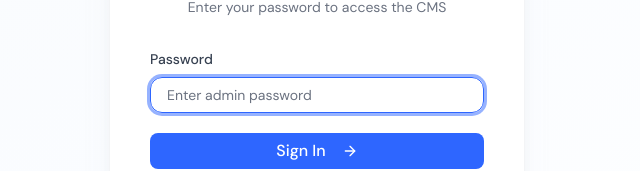
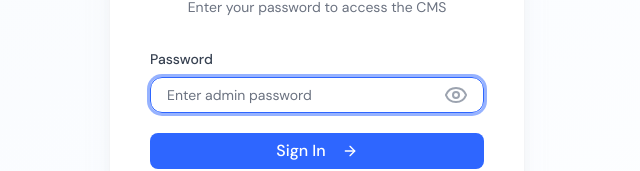
Before and after one commit to mahmadcoder/physician-meds, a React (Vite) app: page /pm-portal-x9k2 in a window 1280 px wide. Shown: the part 377-548 px from the top of the page, without its empty margins (323-963 px from the left). Built offline with nearby package versions, Linux system fonts and the light colour scheme.

Commit message:
Update Ui admin login

```diff
--- a/src/pages/admin/AdminDashboardPage.tsx
+++ b/src/pages/admin/AdminDashboardPage.tsx
@@ -39,6 +39,7 @@ const AdminDashboardPage = () => {
   usePageTitle("Admin Dashboard");
   const [datePreset, setDatePreset] = useState<DatePreset>("this-month");
   const [dateRange, setDateRange] = useState<DateRange>(() => presetToRange("this-month"));
+  const [showLogoutConfirm, setShowLogoutConfirm] = useState(false);
 
   const {
     activeTab,
@@ -189,7 +190,7 @@ const AdminDashboardPage = () => {
         sidebarOpen={sidebarOpen}
         onTabChange={handleTabChange}
         onClose={() => setSidebarOpen(false)}
-        onLogout={handleLogout}
+        onLogout={() => setShowLogoutConfirm(true)}
       />
 
       <div className="flex-1 flex flex-col min-h-screen min-w-0">
@@ -285,6 +286,18 @@ const AdminDashboardPage = () => {
         onConfirm={confirmDelete}
         onCancel={cancelDelete}
       />
+
+      <ConfirmModal
+        open={showLogoutConfirm}
+        title="Sign Out"
+        message="Are you sure you want to sign out? You'll need to enter your password again to access the admin panel."
+        confirmLabel="Sign Out"
+        onConfirm={() => {
+          setShowLogoutConfirm(false);
+          handleLogout();
+        }}
+        onCancel={() => setShowLogoutConfirm(false)}
+      />
     </div>
   );
 };
--- a/src/pages/admin/AdminLoginPage.tsx
+++ b/src/pages/admin/AdminLoginPage.tsx
@@ -5,6 +5,8 @@ import {
   Lock,
   ArrowRight,
   AlertCircle,
+  Eye,
+  EyeOff,
 } from "lucide-react";
 import { Button } from "@/components/ui/button";
 import { Input } from "@/components/ui/input";
@@ -15,6 +17,7 @@ const AdminLoginPage = () => {
   const [password, setPassword] = useState("");
   const [error, setError] = useState("");
   const [isLoading, setIsLoading] = useState(false);
+  const [showPassword, setShowPassword] = useState(false);
 
   // Check if already logged in (and session not expired)
   useEffect(() => {
@@ -90,15 +93,29 @@ const AdminLoginPage = () => {
               <label className="block text-sm font-medium text-gray-700 mb-2">
                 Password
               </label>
+              <div className="relative">
                 <Input
-                type="password"
+                  type={showPassword ? "text" : "password"}
                   value={password}
                   onChange={(e) => setPassword(e.target.value)}
                   placeholder="Enter admin password"
-                className="w-full px-4 py-3 border border-gray-200 rounded-xl focus:border-brand-blue focus:ring-brand-blue/20 transition-all"
+                  className="w-full px-4 py-3 pr-11 border border-gray-200 rounded-xl focus:border-brand-blue focus:ring-brand-blue/20 transition-all"
                   required
                   autoFocus
                 />
+                <button
+                  type="button"
+                  onClick={() => setShowPassword((p) => !p)}
+                  className="absolute right-3 top-1/2 -translate-y-1/2 p-1 text-gray-400 hover:text-gray-600 transition-colors"
+                  tabIndex={-1}
+                >
+                  {showPassword ? (
+                    <EyeOff className="w-4.5 h-4.5" />
+                  ) : (
+                    <Eye className="w-4.5 h-4.5" />
+                  )}
+                </button>
+              </div>
             </div>
 
             <Button
--- a/src/sections/Header.tsx
+++ b/src/sections/Header.tsx
@@ -86,8 +86,8 @@ const Header = () => {
 
   // Check if on home page
   const isOnHomePage = location.pathname === "/";
-  // Check if on services page
-  const isOnServicesPage = location.pathname === "/services";
+  // Check if on services page or any service sub-page
+  const isOnServicesPage = location.pathname === "/services" || location.pathname.startsWith("/services/");
   // Check if on company pages
   const isOnCompanyPage = [
     "/about-us",
@@ -209,6 +209,13 @@ const Header = () => {
                 >
                   {link.hasDropdown ? (
                     <button
+                      onClick={() => {
+                        if (link.dropdownType === "services") {
+                          navigate("/services");
+                          window.scrollTo(0, 0);
+                          setIsServicesOpen(false);
+                        }
+                      }}
                       className={`relative text-[15px] font-semibold transition-colors duration-300 flex items-center gap-1.5 ${
                         (link.dropdownType === "services" &&
                           isOnServicesPage) ||
```
Lines whose indentation alone changed are shown as unchanged.
